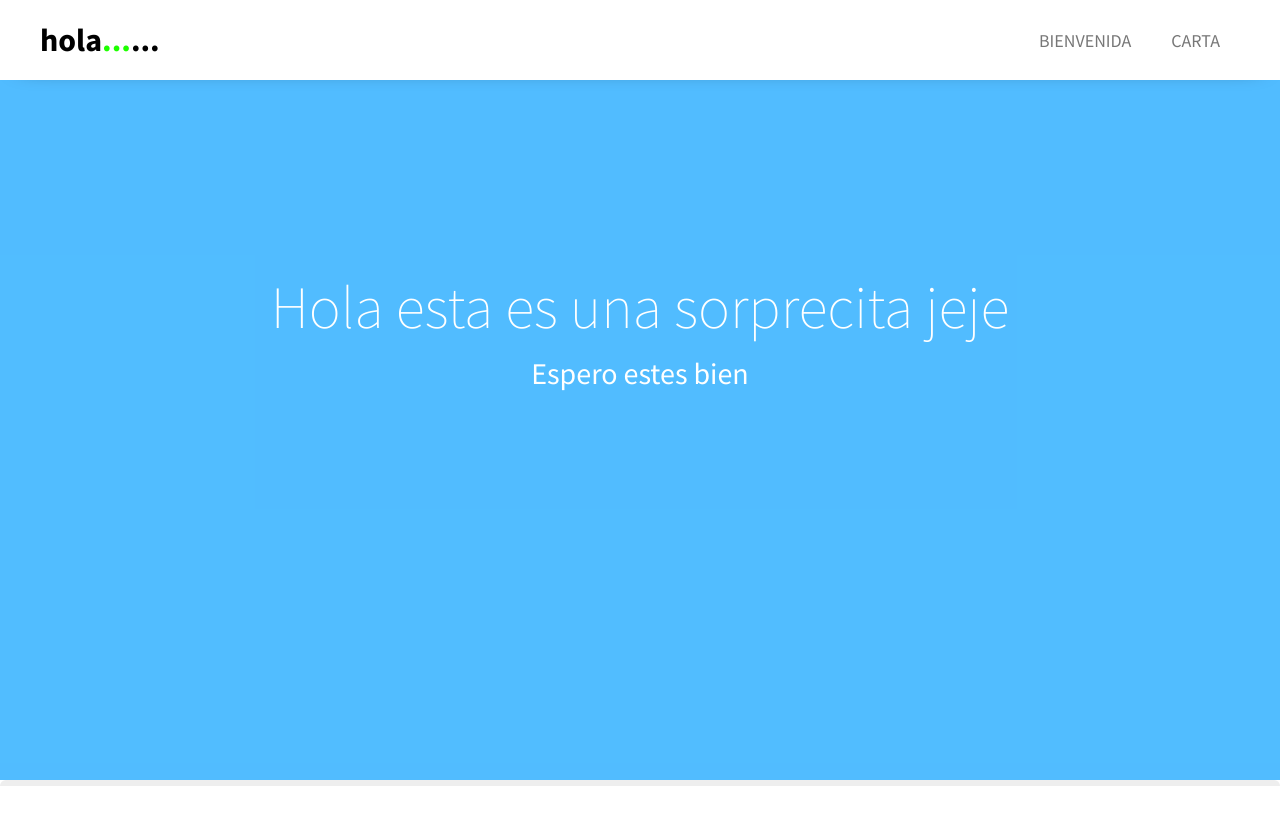
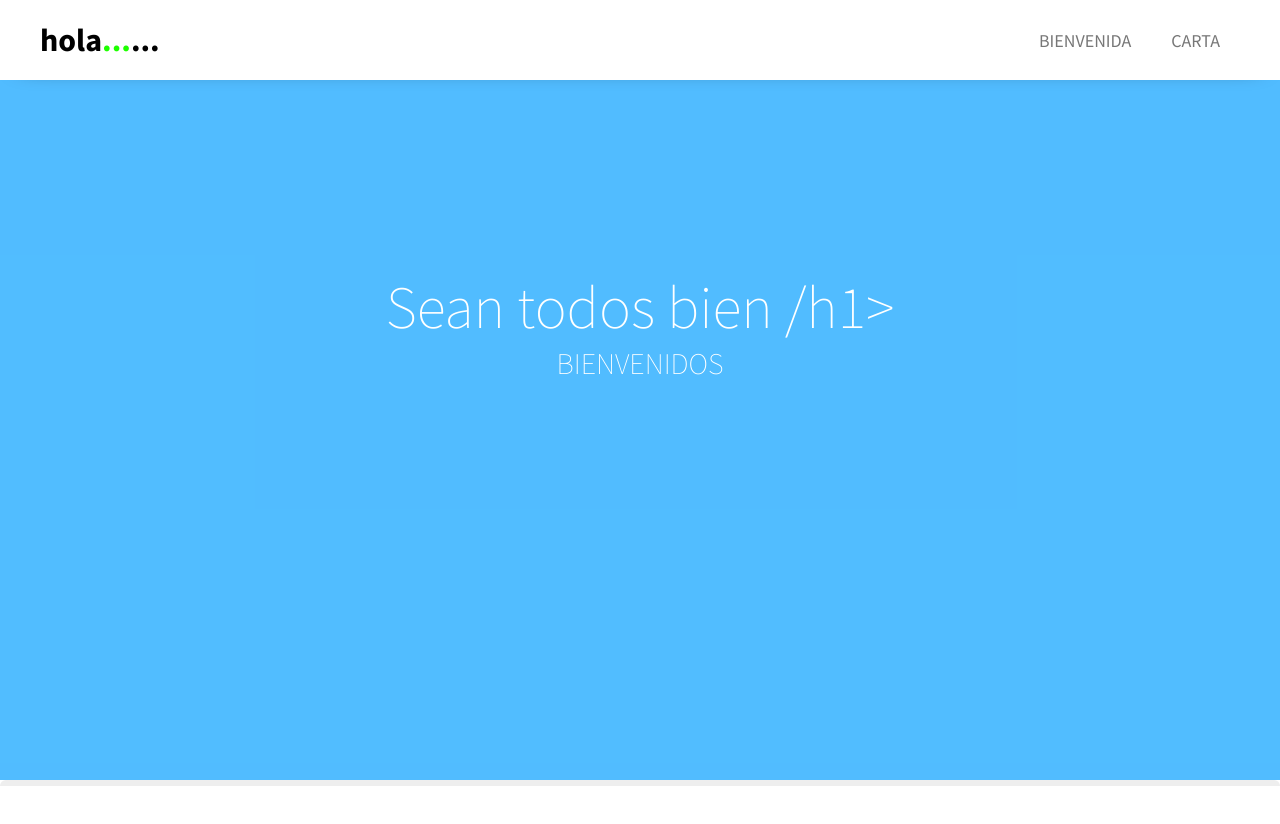
Before and after one commit to fp118160/guadalupecarta, a plain HTML site: page index.html in a window 1280 px wide. Drawn offline with Linux system fonts and the light colour scheme.

Commit message:
Update index.html

```diff
--- a/index.html
+++ b/index.html
@@ -49,8 +49,8 @@
 
     <div class="container-cover">
         <div class="container-info-cover">
-            <h1>Hola esta es una sorprecita jeje</h1>
-            <P>Espero estes bien </P>
+            <h1>Sean todos bien /h1>
+            <P>BIENVENIDOS</P>
 
 
 
```
